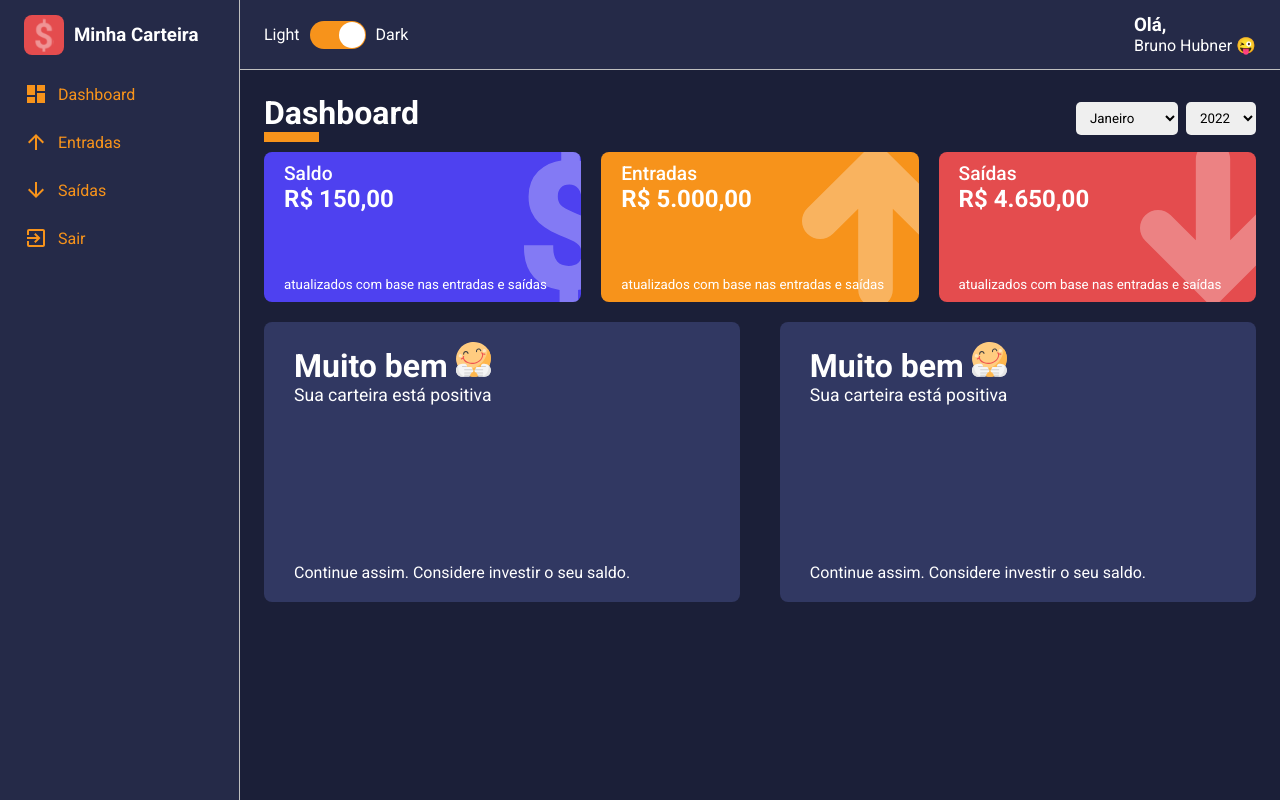
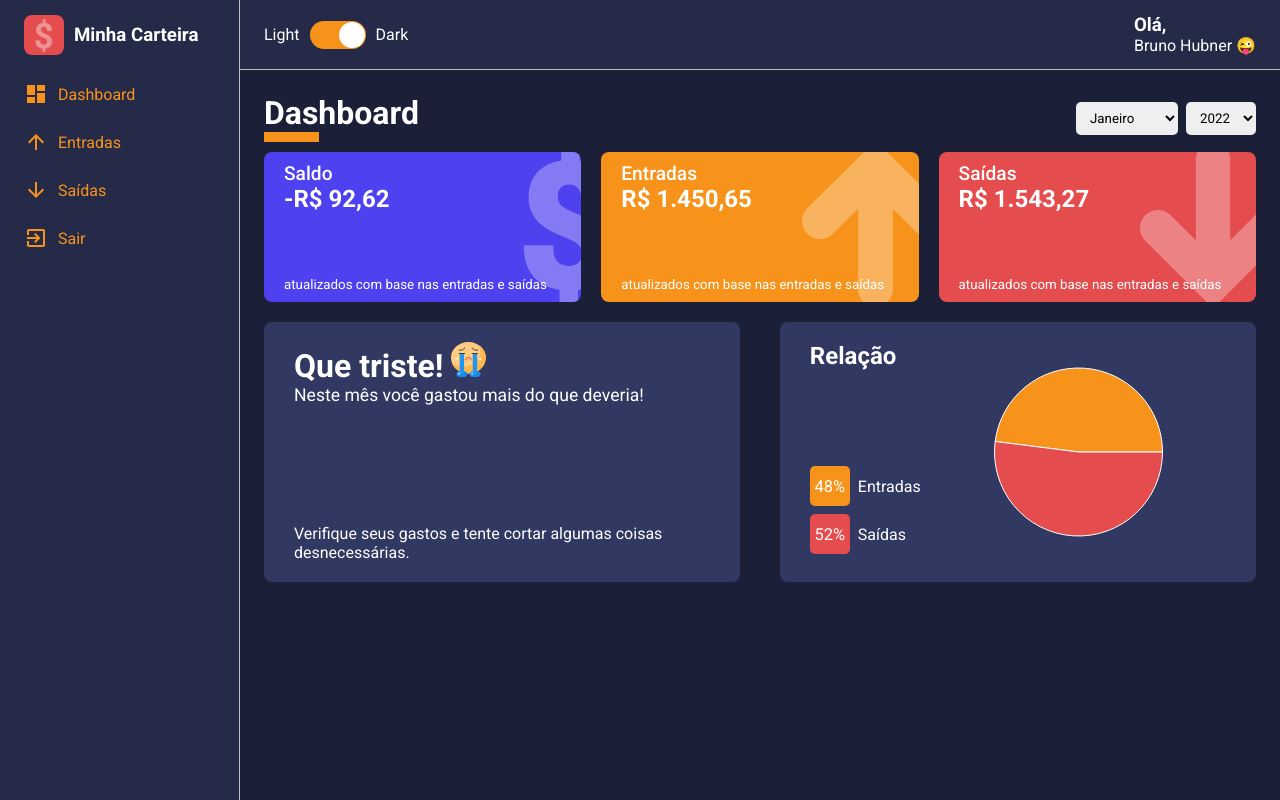
Before and after one commit to brunohubner/minha-carteira, a React (Create React App) app: page /dashboard in a window 1280 px wide. Built offline with nearby package versions, Linux system fonts and the light colour scheme.

Commit message:
feat: create piechart

```diff
--- a/src/components/MessageBox/styles.ts
+++ b/src/components/MessageBox/styles.ts
@@ -2,7 +2,7 @@ import styled from "styled-components"
 
 export const Container = styled.div`
     width: 48%;
-    height: 280px;
+    height: 260px;
     background-color: ${props => props.theme.colors.tertiary};
     border-radius: 8px;
     margin: 10px 0;
--- /dev/null
+++ b/src/components/PieChart/index.tsx
@@ -0,0 +1,51 @@
+import {
+    Container,
+    SideLeft,
+    Legend,
+    SideRight,
+    LegendContainer
+} from "./styles"
+import {
+    PieChart as PieChartLib,
+    Pie,
+    Cell,
+    ResponsiveContainer
+} from "recharts"
+
+interface IProps {
+    data: {
+        name: string
+        value: number
+        percent: number
+        color: string
+    }[]
+}
+
+export default function PieChart({ data }: IProps) {
+    return (
+        <Container>
+            <SideLeft>
+                <h2>Relação</h2>
+                <LegendContainer>
+                    {data.map(item => (
+                        <Legend key={item.name} color={item.color}>
+                            <div>{`${item.percent}%`}</div>
+                            <span>{item.name}</span>
+                        </Legend>
+                    ))}
+                </LegendContainer>
+            </SideLeft>
+            <SideRight>
+                <ResponsiveContainer>
+                    <PieChartLib>
+                        <Pie data={data} dataKey="percent">
+                            {data.map(item => (
+                                <Cell key={item.name} fill={item.color}></Cell>
+                            ))}
+                        </Pie>
+                    </PieChartLib>
+                </ResponsiveContainer>
+            </SideRight>
+        </Container>
+    )
+}
--- /dev/null
+++ b/src/components/PieChart/styles.ts
@@ -0,0 +1,64 @@
+import styled from "styled-components"
+
+interface ILegendProps {
+    color: string
+}
+
+export const Container = styled.div`
+    width: 48%;
+    height: 260px;
+    background-color: ${props => props.theme.colors.tertiary};
+    border-radius: 8px;
+    margin: 10px 0;
+    padding: 20px 30px;
+    display: flex;
+`
+
+export const SideLeft = styled.aside`
+    display: flex;
+    flex-direction: column;
+    justify-content: space-between;
+`
+
+export const LegendContainer = styled.ul`
+    max-height: 175px;
+    overflow-y: scroll;
+    padding-right: 10px;
+
+    ::-webkit-scrollbar {
+        width: 10px;
+    }
+
+    ::-webkit-scrollbar-thumb {
+        background-color: ${props => props.theme.colors.secondary};
+        border-radius: 5px;
+    }
+
+    ::-webkit-scrollbar-track {
+        background-color: ${props => props.theme.colors.tertiary};
+    }
+`
+
+export const Legend = styled.li<ILegendProps>`
+    display: flex;
+    align-items: center;
+    margin-bottom: 8px;
+
+    > div {
+        background-color: ${props => props.color};
+        font-size: 1.03rem;
+        display: flex;
+        justify-content: center;
+        align-items: center;
+        width: 40px;
+        height: 40px;
+        border-radius: 5px;
+        margin-right: 8px;
+    }
+`
+
+export const SideRight = styled.main`
+    display: flex;
+    justify-content: center;
+    flex: 1;
+`
--- a/src/components/WalletBox/index.tsx
+++ b/src/components/WalletBox/index.tsx
@@ -40,7 +40,7 @@ export default function WalletBox({
                     separator="."
                     decimal=","
                     decimals={2}
-                    duration={2}
+                    duration={1.5}
                 ></CountUp>
             </h1>
             <small>{footerLabel}</small>
--- a/src/pages/Dashboard/index.tsx
+++ b/src/pages/Dashboard/index.tsx
@@ -9,6 +9,9 @@ import { IResponseData } from "../../repositories/IResponseData"
 import { months } from "../../repositories/months"
 import { Container, Content } from "./styles"
 import happyImg from "../../assets/happy.svg"
+import sadImg from "../../assets/sad.svg"
+import grinningImg from "../../assets/grinning.svg"
+import PieChart from "../../components/PieChart"
 
 export default function Dashboard() {
     const [monthSelected, setMonthSelected] = useState(
@@ -35,6 +38,81 @@ export default function Dashboard() {
         }))
     }, [])
 
+    function getTotalBalances(collection: IResponseData[]): number {
+        return collection.reduce((total, item) => {
+            const date = new Date(item.date)
+            const year = date.getFullYear()
+            const month = date.getMonth() + 1
+
+            if (month === monthSelected && year === yearSelected) {
+                return total + item.amount
+            }
+            return total
+        }, 0)
+    }
+
+    const totalExpenses = useMemo(() => {
+        return getTotalBalances(expenses)
+        // eslint-disable-next-line react-hooks/exhaustive-deps
+    }, [monthSelected, yearSelected])
+
+    const totalGains = useMemo(() => {
+        return getTotalBalances(gains)
+        // eslint-disable-next-line react-hooks/exhaustive-deps
+    }, [monthSelected, yearSelected])
+
+    const balance = useMemo(() => {
+        return totalGains - totalExpenses
+    }, [totalGains, totalExpenses])
+
+    const relationExpensesVesusGains = useMemo(() => {
+        const total = totalGains + totalExpenses
+        const percentGains = (totalGains / total) * 100
+        const percentExpenses = (totalExpenses / total) * 100
+
+        return [
+            {
+                name: "Entradas",
+                value: totalGains,
+                percent: Math.round(percentGains),
+                color: "#F7931B"
+            },
+            {
+                name: "Saídas",
+                value: totalExpenses,
+                percent: Math.round(percentExpenses),
+                color: "#E44C4E"
+            }
+        ]
+    }, [totalGains, totalExpenses])
+
+    const message = useMemo(() => {
+        if (balance > 0) {
+            return {
+                title: "Muito bem",
+                description: "Sua carteira está positiva",
+                footerText: "Continue assim. Considere investir o seu saldo.",
+                icon: happyImg
+            }
+        }
+        if (balance < 0) {
+            return {
+                title: "Que triste!",
+                description: "Neste mês você gastou mais do que deveria!",
+                footerText:
+                    "Verifique seus gastos e tente cortar algumas coisas desnecessárias.",
+                icon: sadImg
+            }
+        }
+        return {
+            title: "Ufa!",
+            description: "Neste mês você gastou exatamente o que ganhou!",
+            footerText:
+                "Tenha cuidado! Tente poupar seu dinheiro no próximo mês!",
+            icon: grinningImg
+        }
+    }, [balance])
+
     return (
         <Container>
             <ContentHeader title="Dashboard" lineColor="#F7931B">
@@ -52,37 +130,27 @@ export default function Dashboard() {
             <Content>
                 <WalletBox
                     title="Saldo"
-                    amount={150.0}
+                    amount={balance}
                     color="#4E41F0"
                     footerLabel="atualizados com base nas entradas e saídas"
                     icon="dolar"
                 ></WalletBox>
                 <WalletBox
                     title="Entradas"
-                    amount={5000.0}
+                    amount={totalGains}
                     color="#F7931B"
                     footerLabel="atualizados com base nas entradas e saídas"
                     icon="arrowUp"
                 ></WalletBox>
                 <WalletBox
                     title="Saídas"
-                    amount={4650.0}
+                    amount={totalExpenses}
                     color="#E44C4E"
                     footerLabel="atualizados com base nas entradas e saídas"
                     icon="arrowDown"
                 ></WalletBox>
-                <MessageBox
-                    title="Muito bem"
-                    description="Sua carteira está positiva"
-                    footerText="Continue assim. Considere investir o seu saldo."
-                    icon={happyImg}
-                ></MessageBox>
-                <MessageBox
-                    title="Muito bem"
-                    description="Sua carteira está positiva"
-                    footerText="Continue assim. Considere investir o seu saldo."
-                    icon={happyImg}
-                ></MessageBox>
+                <MessageBox {...message}></MessageBox>
+                <PieChart data={relationExpensesVesusGains}></PieChart>
             </Content>
         </Container>
     )
```
